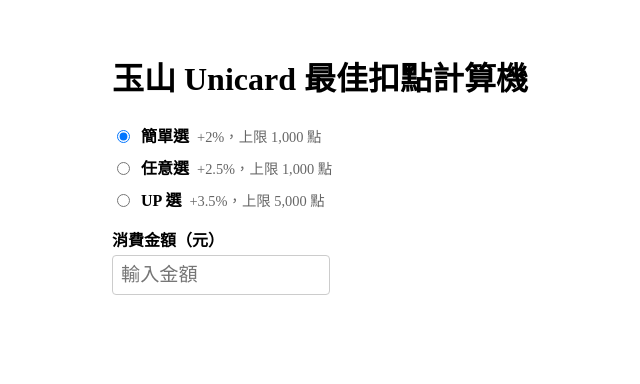
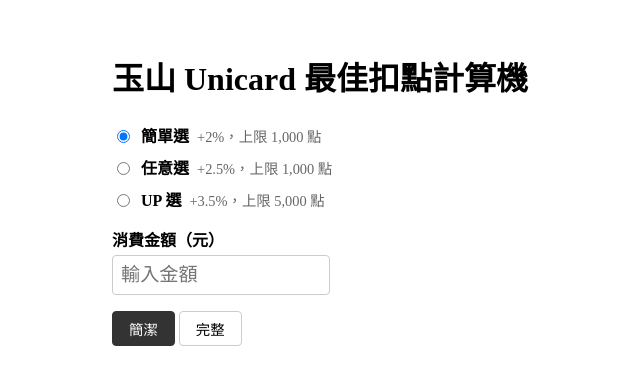
Before and after one commit to victorloo/esun-unicard-e-point-calculator, a React (Vite) app: page / in a window 1280 px wide. Shown: the top 384 px of the page, without its empty margins (228-868 px from the left). Built offline with nearby package versions, Linux system fonts and the light colour scheme.

Commit message:
Commit 5: 完整模式表格 + 開關
- ModeToggle 簡潔/完整模式切換
- 完整模式顯示所有掉點斷層
- 超過 6 行時摺疊，可展開/收合
- LEARNING_NOTES.md 加入 Commit 5 學習紀錄

```diff
--- a/src/App.tsx
+++ b/src/App.tsx
@@ -1,19 +1,22 @@
 import { useState } from 'react';
 import PlanSelector, { type Plan } from './components/PlanSelector';
 import AmountInput from './components/AmountInput';
+import ModeToggle from './components/ModeToggle';
 import ResultTable from './components/ResultTable';
 import styles from './App.module.css';
 
 function App() {
   const [plan, setPlan] = useState<Plan>('simple');
   const [amount, setAmount] = useState('');
+  const [detailed, setDetailed] = useState(false);
 
   return (
     <div className={styles.app}>
       <h1 className={styles.title}>玉山 Unicard 最佳扣點計算機</h1>
       <PlanSelector selected={plan} onChange={setPlan} />
       <AmountInput value={amount} onChange={setAmount} />
-      <ResultTable amount={Number(amount)} plan={plan} />
+      <ModeToggle detailed={detailed} onChange={setDetailed} />
+      <ResultTable amount={Number(amount)} plan={plan} detailed={detailed} />
     </div>
   );
 }
--- /dev/null
+++ b/src/components/ModeToggle.module.css
@@ -0,0 +1,20 @@
+.container {
+  display: flex;
+  gap: 4px;
+  margin-top: 16px;
+}
+
+.button {
+  padding: 6px 16px;
+  border: 1px solid #ccc;
+  background: white;
+  cursor: pointer;
+  border-radius: 4px;
+  font-size: 0.9em;
+}
+
+.active {
+  background: #333;
+  color: white;
+  border-color: #333;
+}
--- /dev/null
+++ b/src/components/ModeToggle.tsx
@@ -0,0 +1,27 @@
+import styles from './ModeToggle.module.css';
+
+interface ModeToggleProps {
+  detailed: boolean;
+  onChange: (detailed: boolean) => void;
+}
+
+function ModeToggle({ detailed, onChange }: ModeToggleProps) {
+  return (
+    <div className={styles.container}>
+      <button
+        className={`${styles.button} ${!detailed ? styles.active : ''}`}
+        onClick={() => onChange(false)}
+      >
+        簡潔
+      </button>
+      <button
+        className={`${styles.button} ${detailed ? styles.active : ''}`}
+        onClick={() => onChange(true)}
+      >
+        完整
+      </button>
+    </div>
+  );
+}
+
+export default ModeToggle;
--- a/src/components/ResultTable.module.css
+++ b/src/components/ResultTable.module.css
@@ -25,3 +25,17 @@
   background-color: #f0f9f0;
   font-weight: bold;
 }
+
+.expandRow {
+  text-align: center !important;
+  padding: 4px;
+}
+
+.expandButton {
+  background: none;
+  border: none;
+  color: #666;
+  cursor: pointer;
+  font-size: 0.9em;
+  text-decoration: underline;
+}
--- a/src/components/ResultTable.tsx
+++ b/src/components/ResultTable.tsx
@@ -1,11 +1,12 @@
-import { useMemo } from 'react';
-import { calcTotal, calcRedemptionTable } from '../lib/calculator';
+import { useState, useMemo } from 'react';
+import { calcTotal, calcRedemptionTable, type RedemptionRow } from '../lib/calculator';
 import { type Plan } from './PlanSelector';
 import styles from './ResultTable.module.css';
 
 interface ResultTableProps {
   amount: number;
   plan: Plan;
+  detailed: boolean;
 }
 
 const BONUS_RATES: Record<Plan, number> = {
@@ -15,8 +16,11 @@
 };
 
 const R_BASE = 0.01;
+const COLLAPSE_THRESHOLD = 6;
+const SHOW_HEAD = 5;
 
-function ResultTable({ amount, plan }: ResultTableProps) {
+function ResultTable({ amount, plan, detailed }: ResultTableProps) {
+  const [expanded, setExpanded] = useState(false);
   const rBonus = BONUS_RATES[plan];
 
   const result = useMemo(() => {
@@ -41,11 +45,13 @@
         points: calcTotal(afterMaxRedeem, R_BASE, rBonus),
         redeem: maxRedeem,
       },
+      rows,
     };
   }, [amount, rBonus]);
 
   if (!result) return null;
 
+  if (!detailed) {
     return (
       <table className={styles.table}>
         <thead>
@@ -80,4 +86,64 @@
     );
   }
 
+  // 完整模式
+  const { rows } = result;
+  const shouldCollapse = !expanded && rows.length > COLLAPSE_THRESHOLD;
+  const hiddenCount = rows.length - SHOW_HEAD - 1;
+
+  const renderDetailRow = (row: RedemptionRow, isFirst: boolean) => (
+    <tr key={row.minAmount} className={isFirst ? styles.recommended : ''}>
+      <td>{row.totalPoints} 點</td>
+      <td>{row.basePoints}</td>
+      <td>{row.bonusPoints}</td>
+      <td>{row.minAmount}–{row.maxAmount} 元</td>
+      <td>{row.maxRedeem} 元</td>
+    </tr>
+  );
+
+  return (
+    <table className={styles.table}>
+      <thead>
+        <tr>
+          <th>合計點數</th>
+          <th>基本</th>
+          <th>加碼</th>
+          <th>金額範圍</th>
+          <th>最多可折</th>
+        </tr>
+      </thead>
+      <tbody>
+        {shouldCollapse ? (
+          <>
+            {rows.slice(0, SHOW_HEAD).map((row, i) => renderDetailRow(row, i === 0))}
+            <tr>
+              <td colSpan={5} className={styles.expandRow}>
+                <button className={styles.expandButton} onClick={() =>
+                  setExpanded(true)}>
+                  展開中間 {hiddenCount} 行
+                </button>
+              </td>
+            </tr>
+            {renderDetailRow(rows[rows.length - 1], false)}
+          </>
+        ) : (
+          <>
+            {rows.map((row, i) => renderDetailRow(row, i === 0))}
+            {expanded && (
+              <tr>
+                <td colSpan={5} className={styles.expandRow}>
+                  <button className={styles.expandButton} onClick={() =>
+                    setExpanded(false)}>
+                    收合
+                  </button>
+                </td>
+              </tr>
+            )}
+          </>
+        )}
+      </tbody>
+    </table>
+  );
+}
+
 export default ResultTable;
```
Lines whose indentation alone changed are shown as unchanged.
